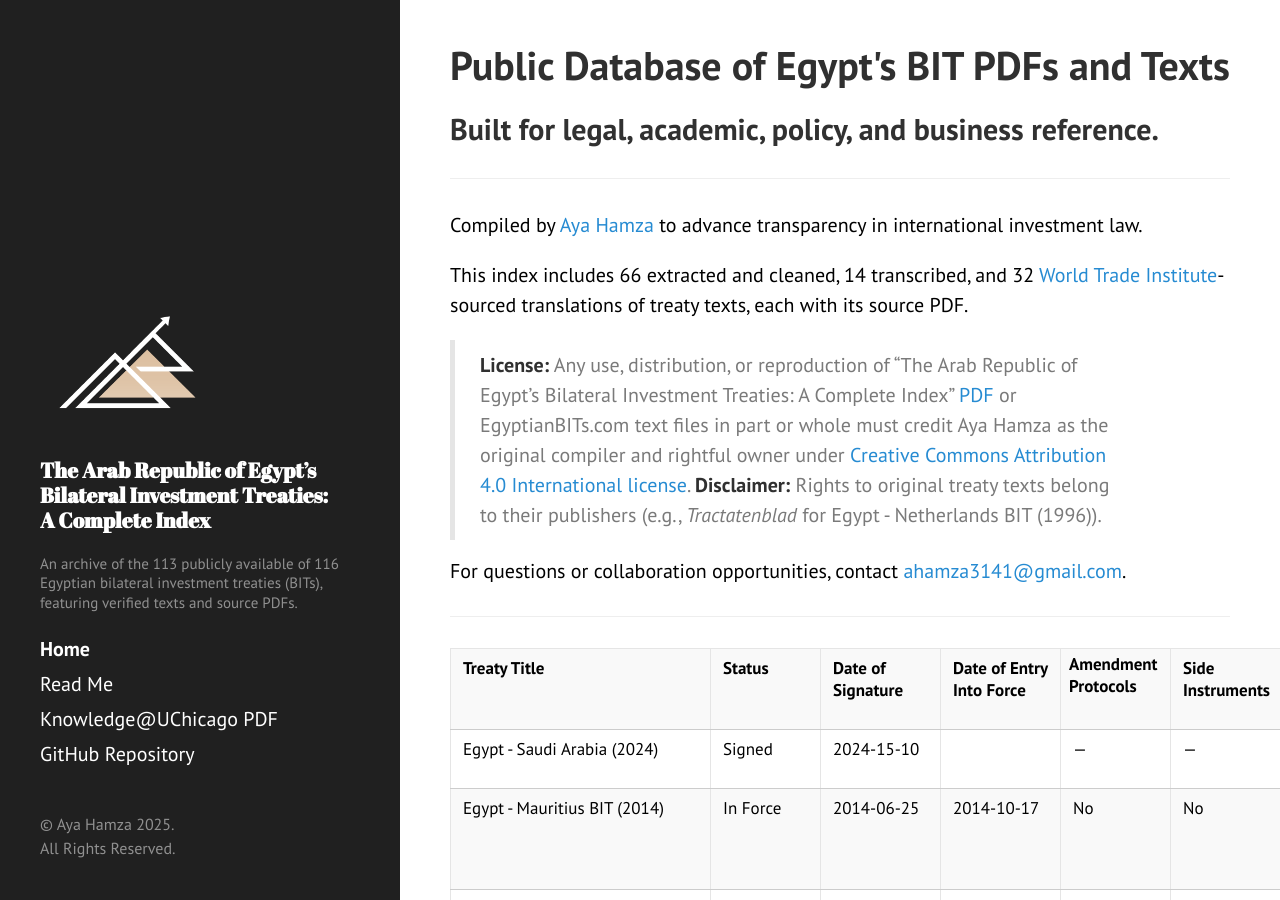
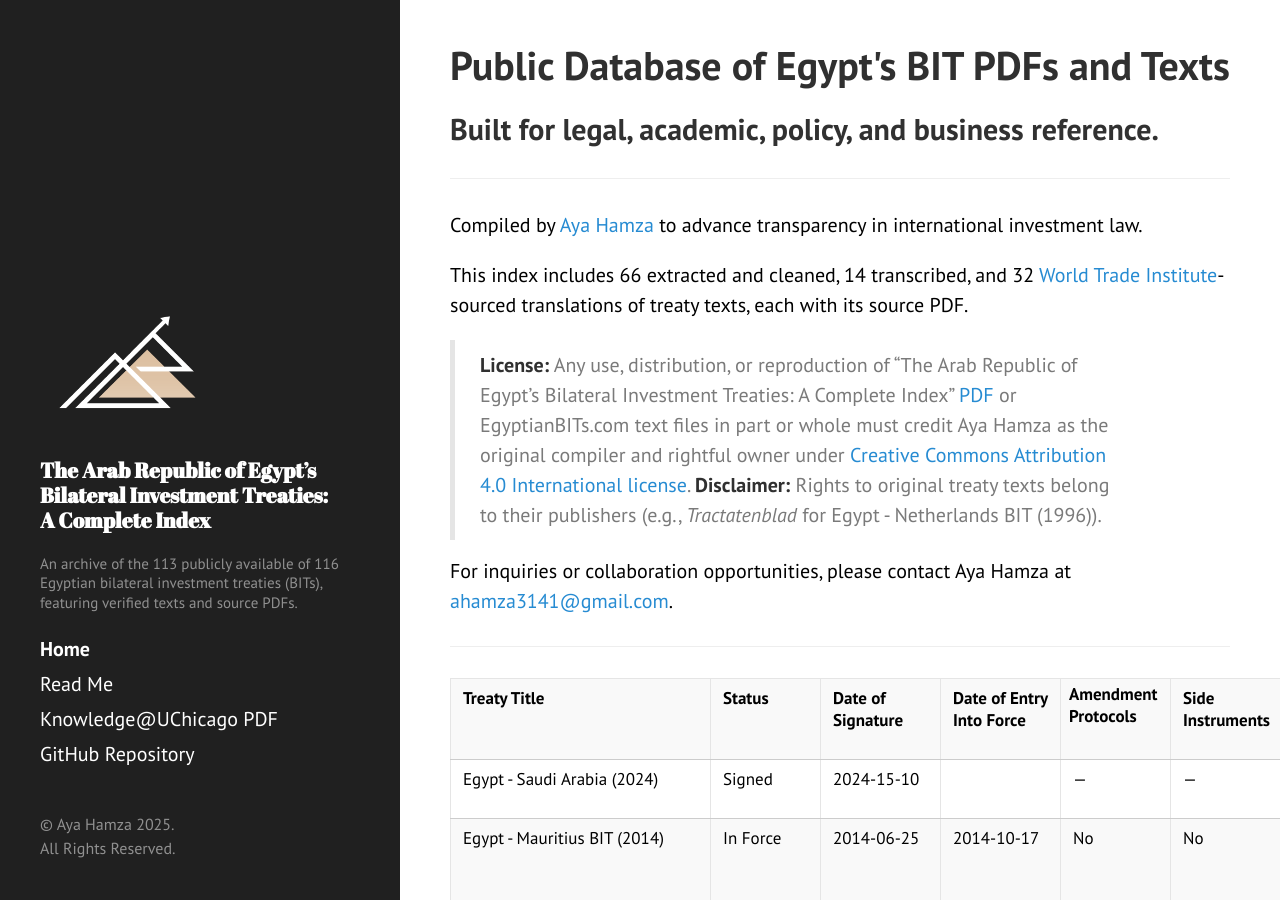
Before and after one commit to ayahamza1/MENABITs, a Jekyll site: the page built from index.md, in a window 1280 px wide and 900 px high. Built offline with Jekyll 4.4.1, drawn with Linux system fonts in a browser that asks for light colours.

Commit message:
Update index.md

```diff
--- a/index.md
+++ b/index.md
@@ -15,7 +15,7 @@
 > **License:** Any use, distribution, or reproduction of "The Arab Republic of Egypt's Bilateral Investment Treaties: A Complete Index" [PDF](https://knowledge.uchicago.edu/record/14799?ln=en&v=pdf) or EgyptianBITs.com text files in part or whole must credit Aya Hamza as the original compiler and rightful owner under <a href="https://creativecommons.org/licenses/by/4.0/">Creative Commons Attribution 4.0 International license</a>.
 > **Disclaimer:** Rights to original treaty texts belong to their publishers (e.g., *Tractatenblad* for Egypt - Netherlands BIT (1996)).
 
-For questions or collaboration opportunities, contact [ahamza3141@gmail.com](mailto:ahamza3141@gmail.com).
+For inquiries or collaboration opportunities, please contact Aya Hamza at [ahamza3141@gmail.com](mailto:ahamza3141@gmail.com).
 
 ---
 
```
